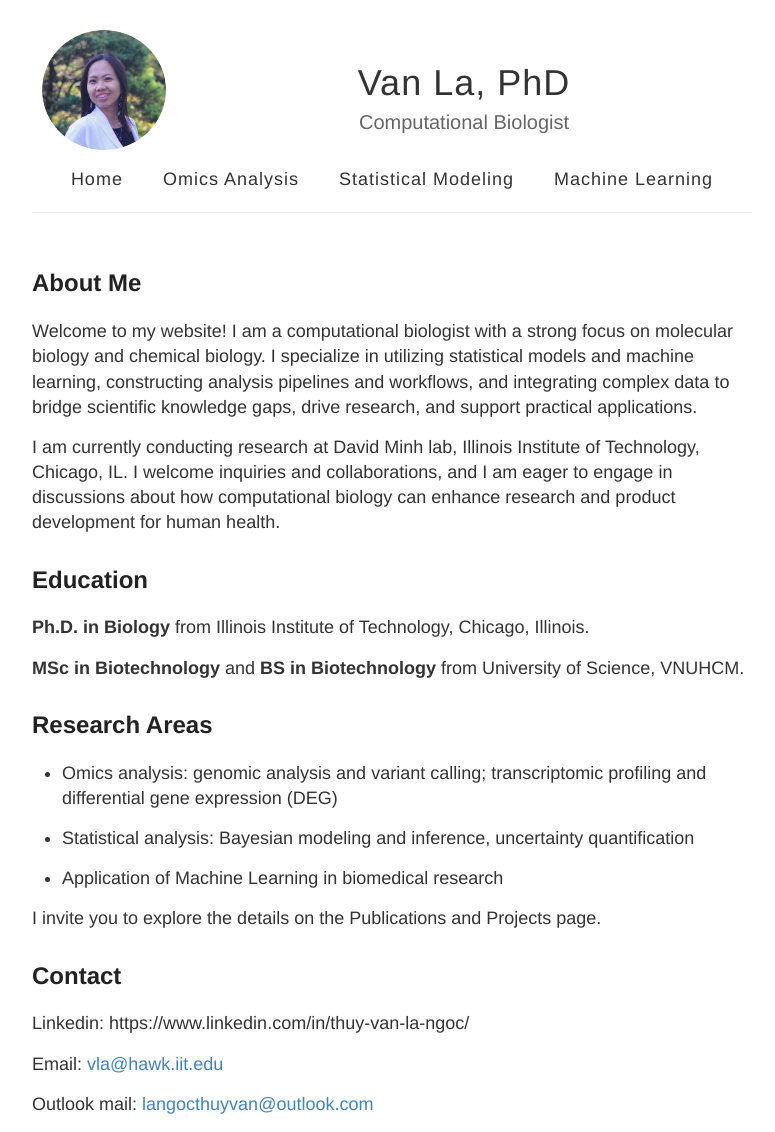
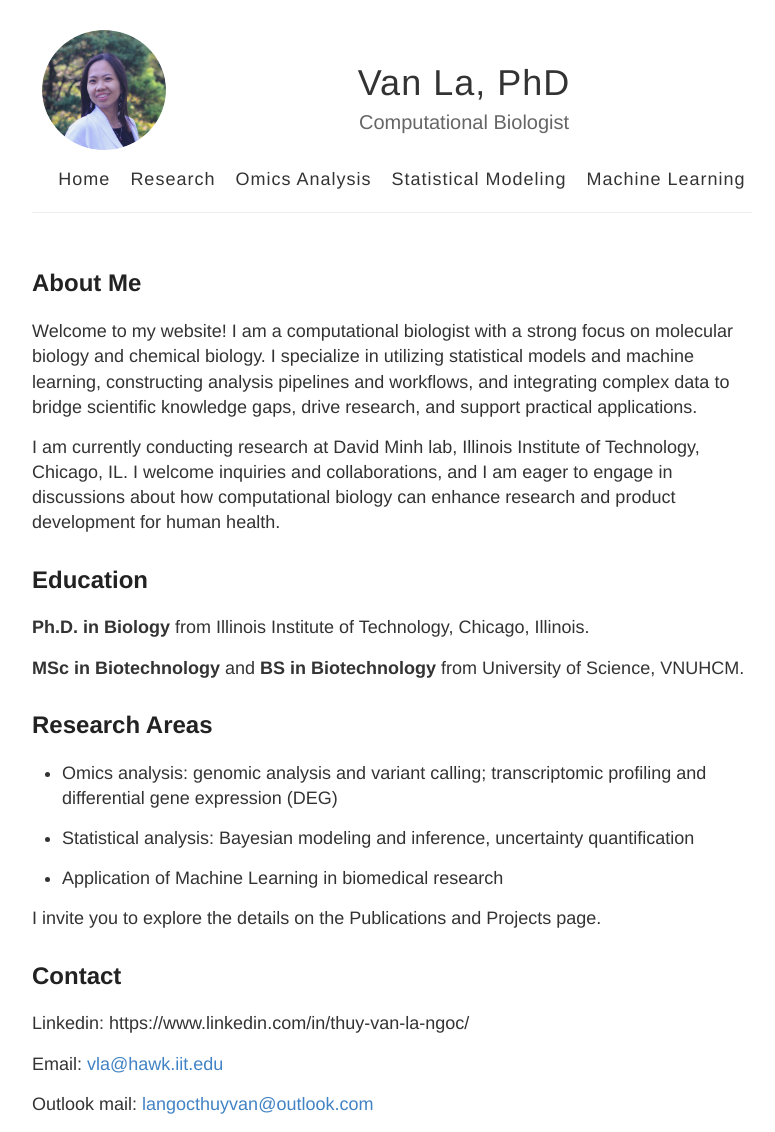
Before and after one commit to vanngocthuyla/vanngocthuyla.github.io, a Jekyll site: the page built from index.md, in a window 1280 px wide. Shown: the whole page, without its empty margins (248-1023 px from the left). Built offline with Jekyll 4.4.1, drawn with Linux system fonts in a browser that asks for light colours.

Commit message:
Update default.html

```diff
--- a/_layouts/default.html
+++ b/_layouts/default.html
@@ -63,11 +63,11 @@
 
           <!-- Navigation outside the info box -->
           <nav style="margin-top: 20px; text-align: center; display: flex; justify-content: center;">
-            <a href="{{ site.url }}" style="margin-right: 20px;">Home</a>
-            <a href="{{ site.url }}/omics" style="margin-right: 20px;">Omics Analysis</a>
-            <a href="{{ site.url }}/modeling" style="margin-right: 20px;">Statistical Modeling</a>
-            <a href="{{ site.url }}/machine_learning" style="margin-right: 20px;">Machine Learning</a>
-<!--             <a href="{{ site.url }}/about">About Me</a> -->
+            <a href="{{ site.url }}" style="center: 20px;">Home</a>
+            <a href="{{ site.url }}/research" style="center: 20px;">Research</a>
+            <a href="{{ site.url }}/omics" style="center: 20px;">Omics Analysis</a>
+            <a href="{{ site.url }}/modeling" style="center: 20px;">Statistical Modeling</a>
+            <a href="{{ site.url }}/machine_learning" style="center: 20px;">Machine Learning</a>
           </nav>
         </header>
       </div>
```
